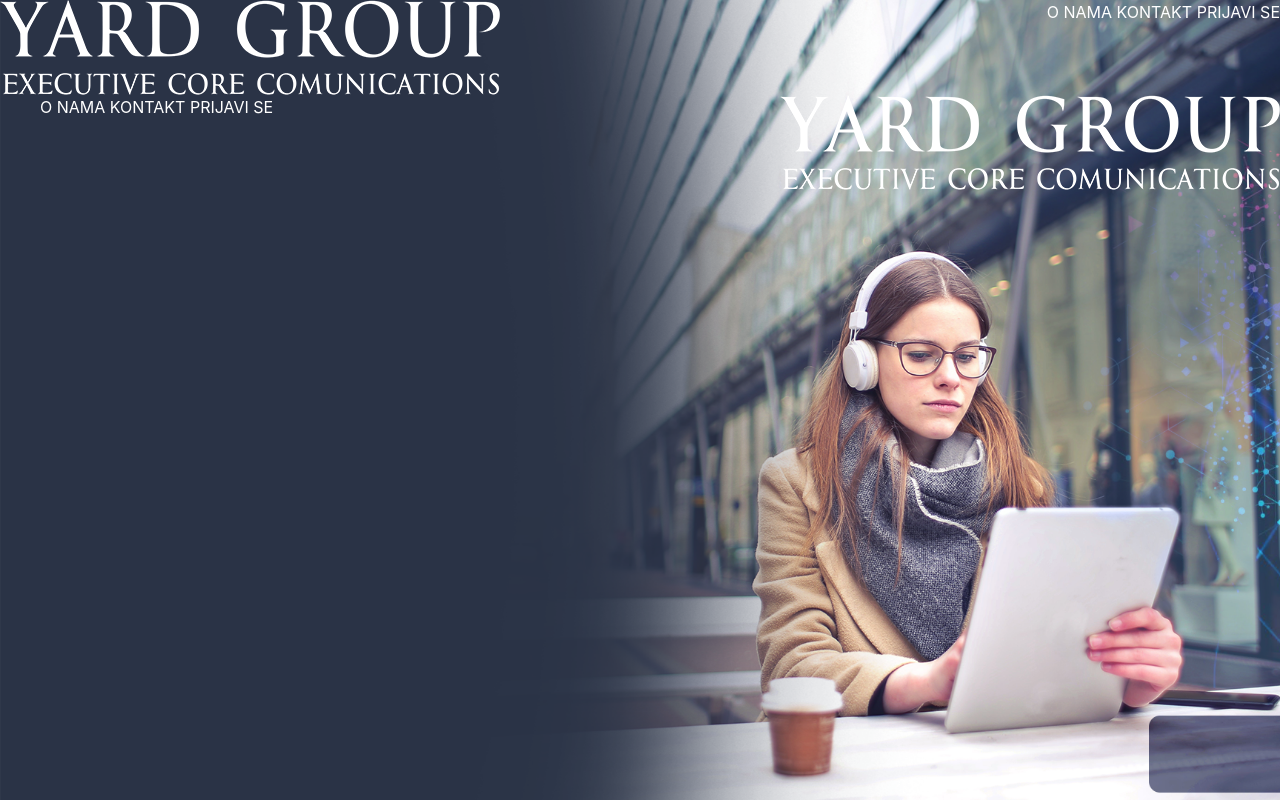
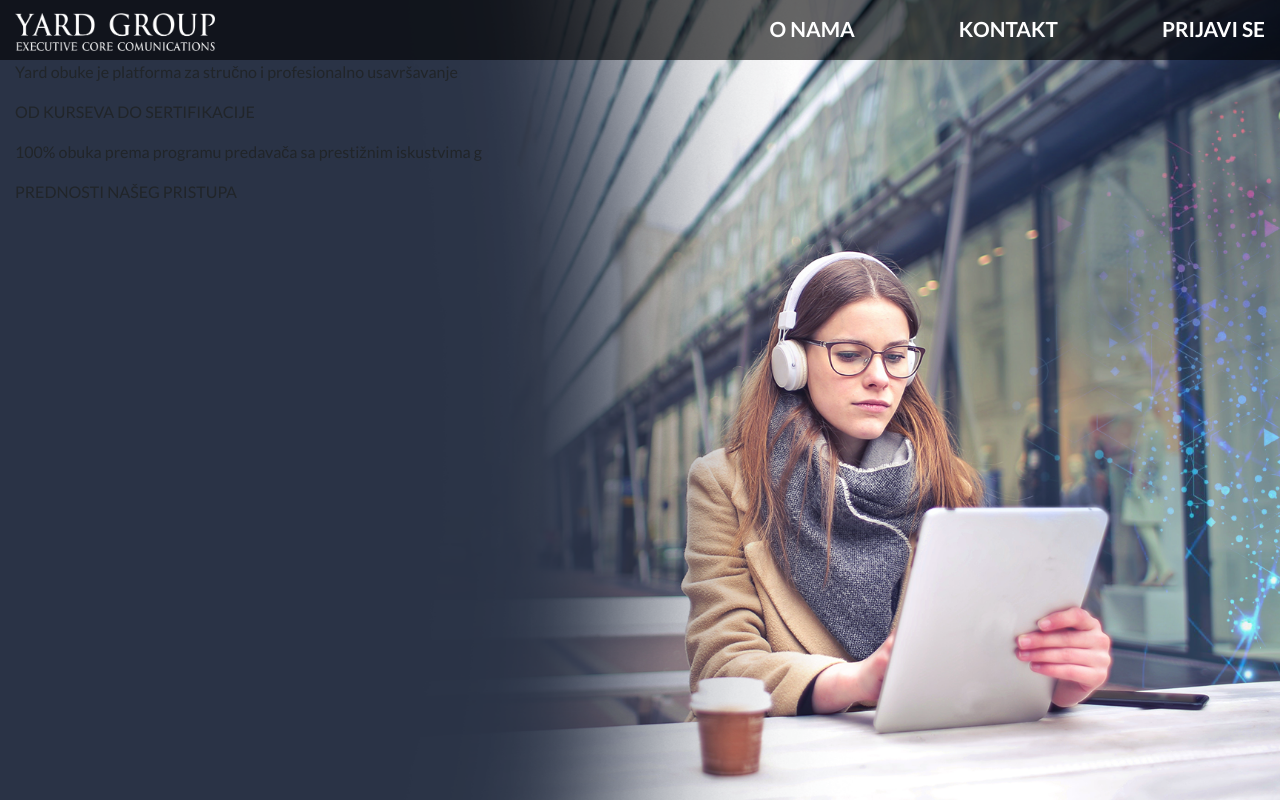
Before and after one commit to showtimezz/YardObuke, a PHP site: page / in a window 1280 px wide. Run offline with PHP 8.4, Linux system fonts and the light colour scheme.

Commit message:
Added everything, just need to style it and make it responsive

```diff
--- a/index.html
+++ b/index.html
@@ -8,22 +8,20 @@
   <meta name="viewport" content="width=device-width, initial-scale=1, shrink-to-fit=no">
 
   <!-- Bootstrap CSS -->
-
+  <link href="https://stackpath.bootstrapcdn.com/font-awesome/4.7.0/css/font-awesome.min.css" rel="stylesheet" integrity="sha384-wvfXpqpZZVQGK6TAh5PVlGOfQNHSoD2xbE+QkPxCAFlNEevoEH3Sl0sibVcOQVnN" crossorigin="anonymous">
   <link rel="stylesheet" href="https://stackpath.bootstrapcdn.com/bootstrap/4.3.1/css/bootstrap.min.css"
     integrity="sha384-ggOyR0iXCbMQv3Xipma34MD+dH/1fQ784/j6cY/iJTQUOhcWr7x9JvoRxT2MZw1T" crossorigin="anonymous">
   <link rel="stylesheet" href="styles/main.css">
 </head>
 
 <body>
-  <!--HEADER AND FOOTER-->
-  <div id="headerFooter" class="d-flex flex-column justify-content-between">
-    <!--HEADER-->
-    <section class="d-flex justify-content-between ">
-      <section>
+  <div class="container-fluid">
+    <div id="navBar" class="row d-flux justify-content-between">
+      <div id="img"class="col">
         <img src="assets/yardLogo.png">
-      </section>
-      <section class=" d-flex justify-content-around nav">
-        <ul>
+      </div>
+      <div id="nav" class="col d-flex justify-content-end">
+        <ul class="">
           <li>
             <a href="#">O NAMA</a>
           </li>
@@ -34,40 +32,69 @@
             <a href="#">PRIJAVI SE</a>
           </li>
         </ul>
-      </section>
-    </section>
-    <!--HEADER END-->
-    <!--FOOTER-->
-    <section class="d-flex justify-content-between ">
-      <section class=" d-flex justify-content-around nav">
-        <ul>
-          <li>
-            <a href="#">O NAMA</a>
-          </li>
-          <li>
-            <a href="#">KONTAKT</a>
-          </li>
-          <li>
-            <a href="#">PRIJAVI SE</a>
-          </li>
-        </ul>
-      </section>
-      <section>
-        <img src="assets/yardLogo.png">
-      </section>
-    </section>
-    <!--FOOTER END-->
-  </div>
-  <!-- HEADER AND FOOTER END-->
-  <!--MAIN PART-->
-  <div class="container-fluid d-flex flex-row">
-    <div id="leftPart">
+      </div>
+    </div>
+    <div class="row">
+      <div class="col">
+        <p>Yard obuke je platforma za stručno i profesionalno usavršavanje</p>
+      </div>
+      <div class="col">
 
+      </div>
     </div>
-    <div id="rightPart">
+    <div class="row">
+      <div class="col">
+        <p>OD KURSEVA DO SERTIFIKACIJE</p>
+      </div>
+      <div class="col">
 
+      </div>
+    </div>
+    <div class="row">
+      <div class="col">
+        <p>100% obuka prema programu predavača  sa prestižnim iskustvima g</p>
+      </div>
+      <div class="col">
+
+      </div>
+    </div>
+    <div class="row">
+      <div class="col">
+        <p>PREDNOSTI NAŠEG PRISTUPA</p>
+      </div>
+      <div class="col">
+
+      </div>
+    </div>
+    <div class="row">
+      <div class="col">
+
+
+      </div>
+      <div class="col">
+
+      </div>
+    </div>
+    <div class="row">
+      <div class="col">
+
+      </div>
+      <div class="col">
+
+      </div>
+    </div>
+    <div class="row">
+      <div class="row">
+        <div class="col">
+
+        </div>
+        <div class="col">
+
+        </div>
+      </div>
     </div>
   </div>
+
   <script src="https://code.jquery.com/jquery-3.3.1.slim.min.js"
     integrity="sha384-q8i/X+965DzO0rT7abK41JStQIAqVgRVzpbzo5smXKp4YfRvH+8abtTE1Pi6jizo"
     crossorigin="anonymous"></script>
--- a/styles/main.css
+++ b/styles/main.css
@@ -1,30 +1,61 @@
+@import url("https://fonts.googleapis.com/css2?family=Lato:ital,wght@0,100;0,300;0,400;0,700;0,900;1,100;1,300;1,400;1,700;1,900&display=swap");
 html {
   margin: 0;
   padding: 0;
 }
 
 body {
+  height: 100vh;
+  max-width: 100%;
   background-image: url("/assets/Untitled.png");
+  background-position: center;
   background-size: cover;
-  background-repeat: no-repeat;
-  height: 100vh;
-  width: 100%;
+  font-family: "Lato", sans-serif;
 }
 
-#headerFooter .nav a {
+#navBar {
+  background-color: rgba(0, 0, 0, 0.6);
+}
+
+#navBar #img {
+  max-width: 220px;
+  -ms-flex-negative: 0.2;
+      flex-shrink: 0.2;
+}
+
+#navBar #img img {
+  width: 200px;
+  padding-top: 1.6vh;
+}
+
+#navBar #nav {
+  -webkit-box-flex: 2;
+      -ms-flex-positive: 2;
+          flex-grow: 2;
+  -ms-flex-wrap: nowrap;
+      flex-wrap: nowrap;
+  text-align: center;
+  margin: auto;
+  padding-top: 1.6vh;
+  font-size: 1.3em;
+  font-weight: bold;
+}
+
+#navBar #nav a {
   color: #fff;
 }
 
-#headerFooter .nav a:hover {
+#navBar #nav a:hover {
   font-weight: bold;
+  text-decoration: none;
 }
 
-#headerFooter .nav ul {
+#navBar #nav ul {
   list-style-type: none;
 }
 
-#headerFooter .nav ul li {
+#navBar #nav ul li {
+  padding-left: 100px;
   display: inline-block;
-  color: #fff;
 }
 /*# sourceMappingURL=main.css.map */
--- a/styles/main.scss
+++ b/styles/main.scss
@@ -1,35 +1,64 @@
+@import url('https://fonts.googleapis.com/css2?family=Lato:ital,wght@0,100;0,300;0,400;0,700;0,900;1,100;1,300;1,400;1,700;1,900&display=swap');
+
+$font: 'Lato', sans-serif;
+
 $pureWhite: #fff;
+
+
+
 
 html {
     margin: 0;
-    padding:0;
+    padding: 0;
+
+
 }
 body {
+   height:100vh;
+   max-width: 100%;
    background-image: url('/assets/Untitled.png');
+   background-position: center;
    background-size: cover;
-    background-repeat: no-repeat;
-    height: 100vh;
-    width: 100%;
-    //overflow: hidden;   /*DONT FORGET TO CHANGE THIS AT THE END*/
+   font-family: $font;
+}
+#navBar {
+    background-color: transparentize(#000, .4);;
+
+    #img {
+        max-width:220px;
+       // background-color:red;
+        flex-shrink: 0.2;
+        img{
+
+            width:200px;
+            padding-top: 1.6vh;
 
         }
+     }
+     #nav {
+         flex-grow: 2;
+         flex-wrap: nowrap;
+        // background-color:blue;
+         text-align: center;
+         margin: auto;
+         padding-top: 1.6vh;
 
-#headerFooter {
+         font-size: 1.3em;
 
+         font-weight: bold;
+         a{
 
-   .nav{
-       a{
-           color: $pureWhite;
+                color:$pureWhite;
          }
-       a:hover {
+         a:hover{
              font-weight: bold;
+             text-decoration: none;
          }
          ul{
              list-style-type: none;
-
              li{
+                padding-left:100px;
                  display: inline-block;
-               color: $pureWhite;
              }
          }
      }
```
Also changed, not shown: assets/Untitled.png, 1 other file. Lines whose indentation alone changed are shown as unchanged.
